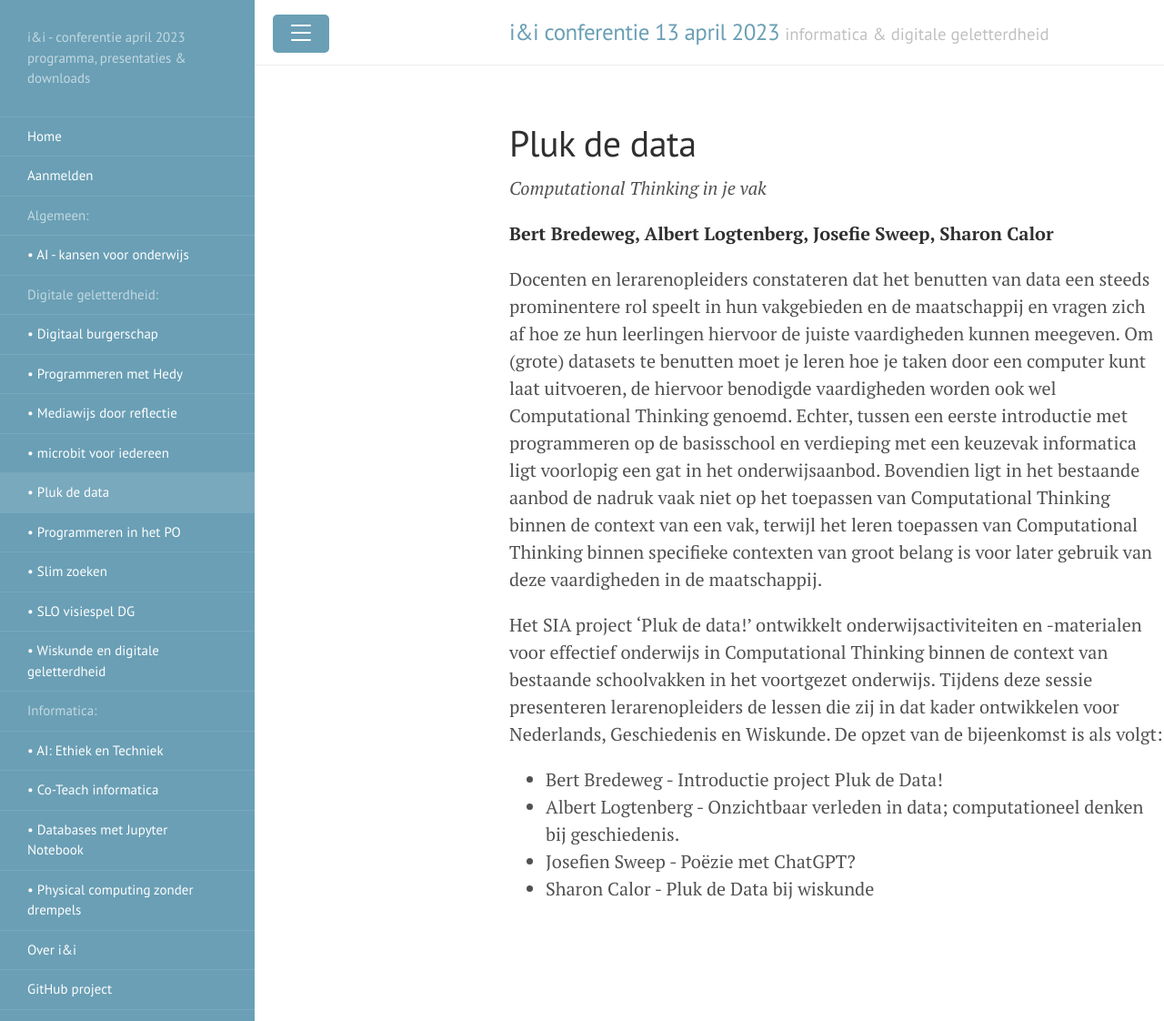
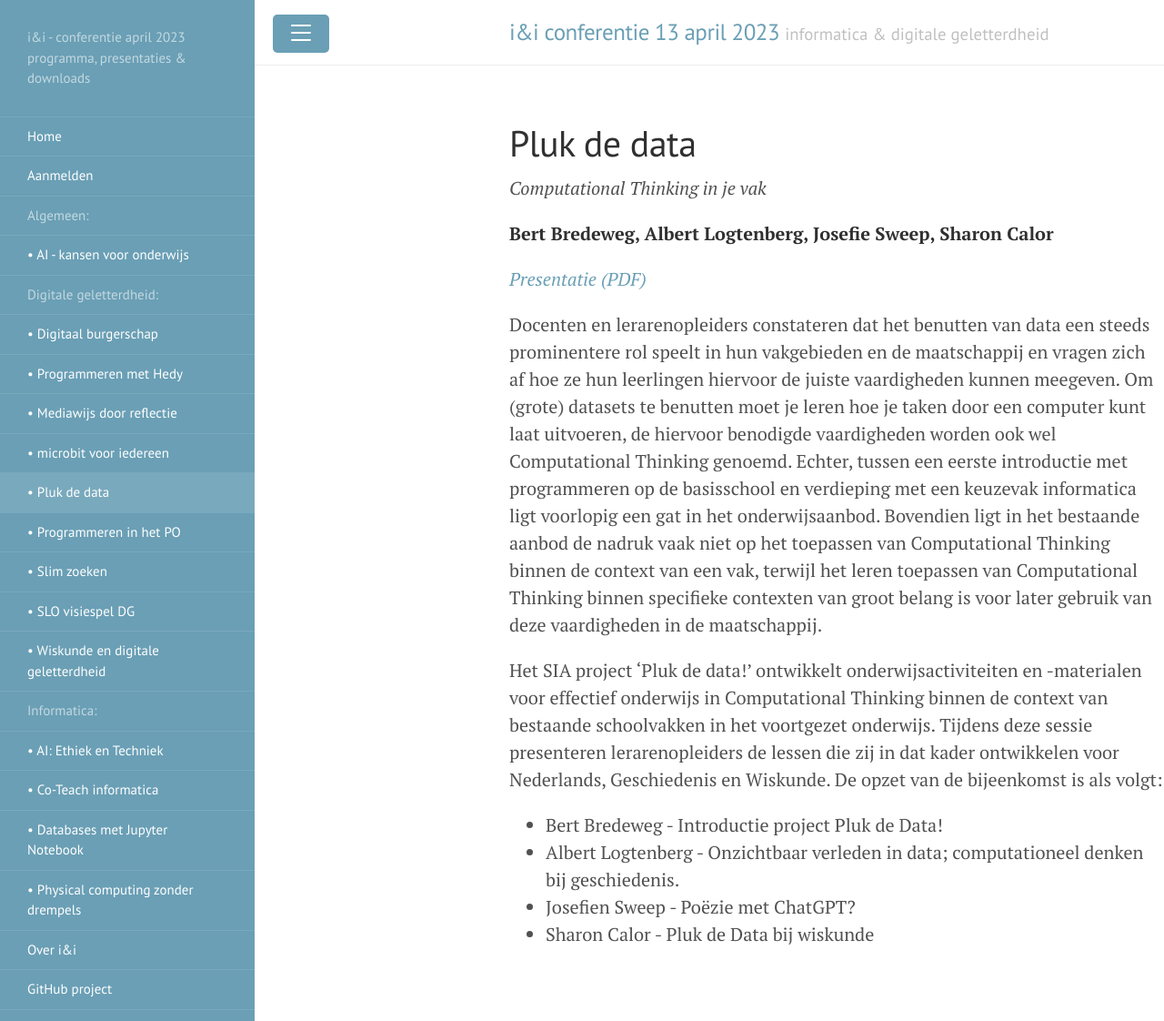
Before and after one commit to ieni/april2023, a Jekyll site: the page built from _dg/pluk-de-data.md, in a window 1280 px wide and 1122 px high. Shown: the whole window at 91% size. Built offline with Jekyll 4.4.1, drawn with Linux system fonts in a browser that asks for light colours.

Commit message:
Update pluk-de-data.md

```diff
--- a/_dg/pluk-de-data.md
+++ b/_dg/pluk-de-data.md
@@ -6,6 +6,8 @@ title: "Pluk de data"
 *Computational Thinking in je vak*
 
 **Bert Bredeweg, Albert Logtenberg, Josefie Sweep, Sharon Calor**
+
+*[Presentatie (PDF)]('https://research.hva.nl/en/activities/pluk-de-data-computational-thinking-in-je-vak'){:target="_blank"}*
 
 
 Docenten en lerarenopleiders constateren dat het benutten van data een steeds
```
